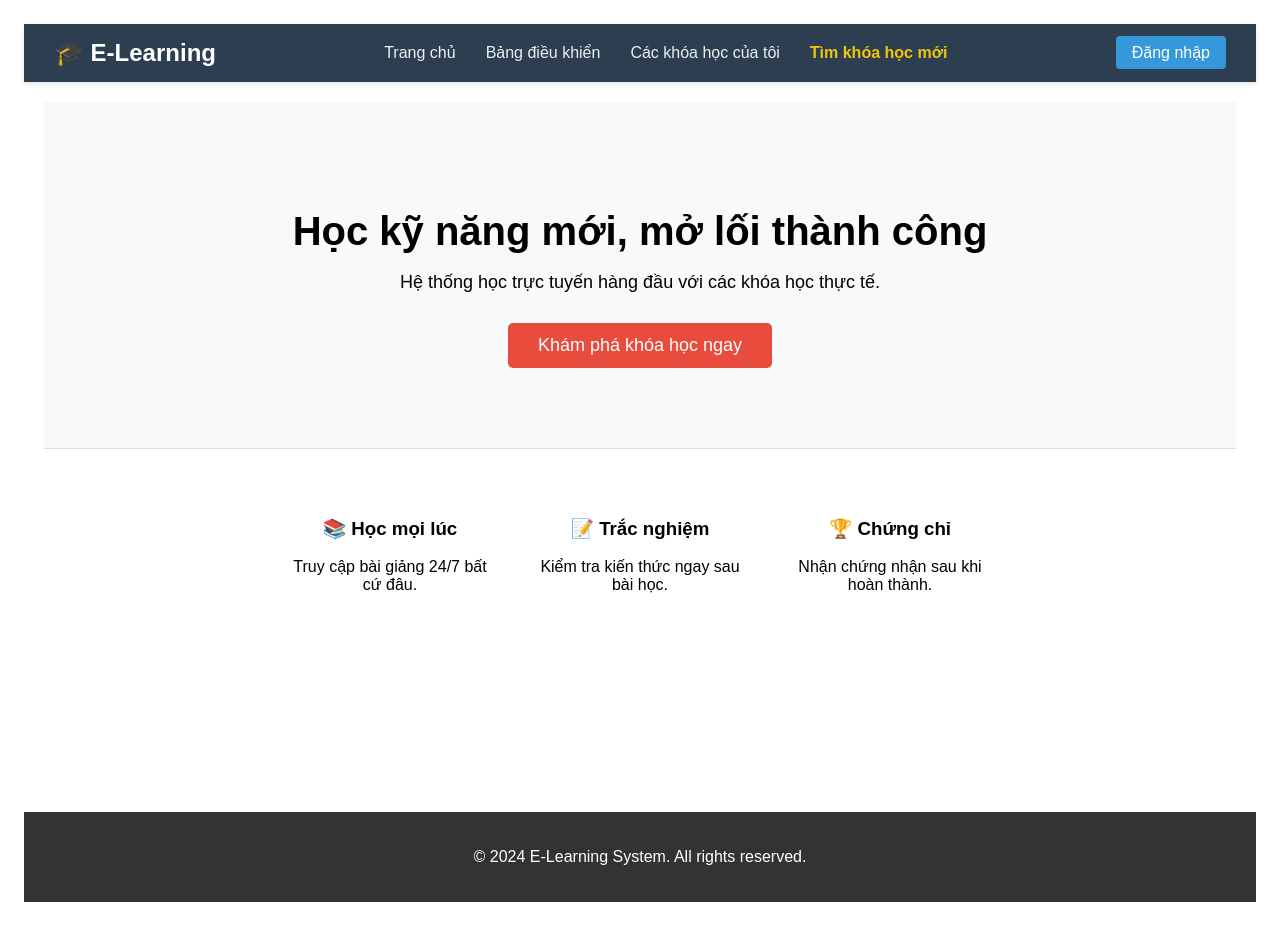
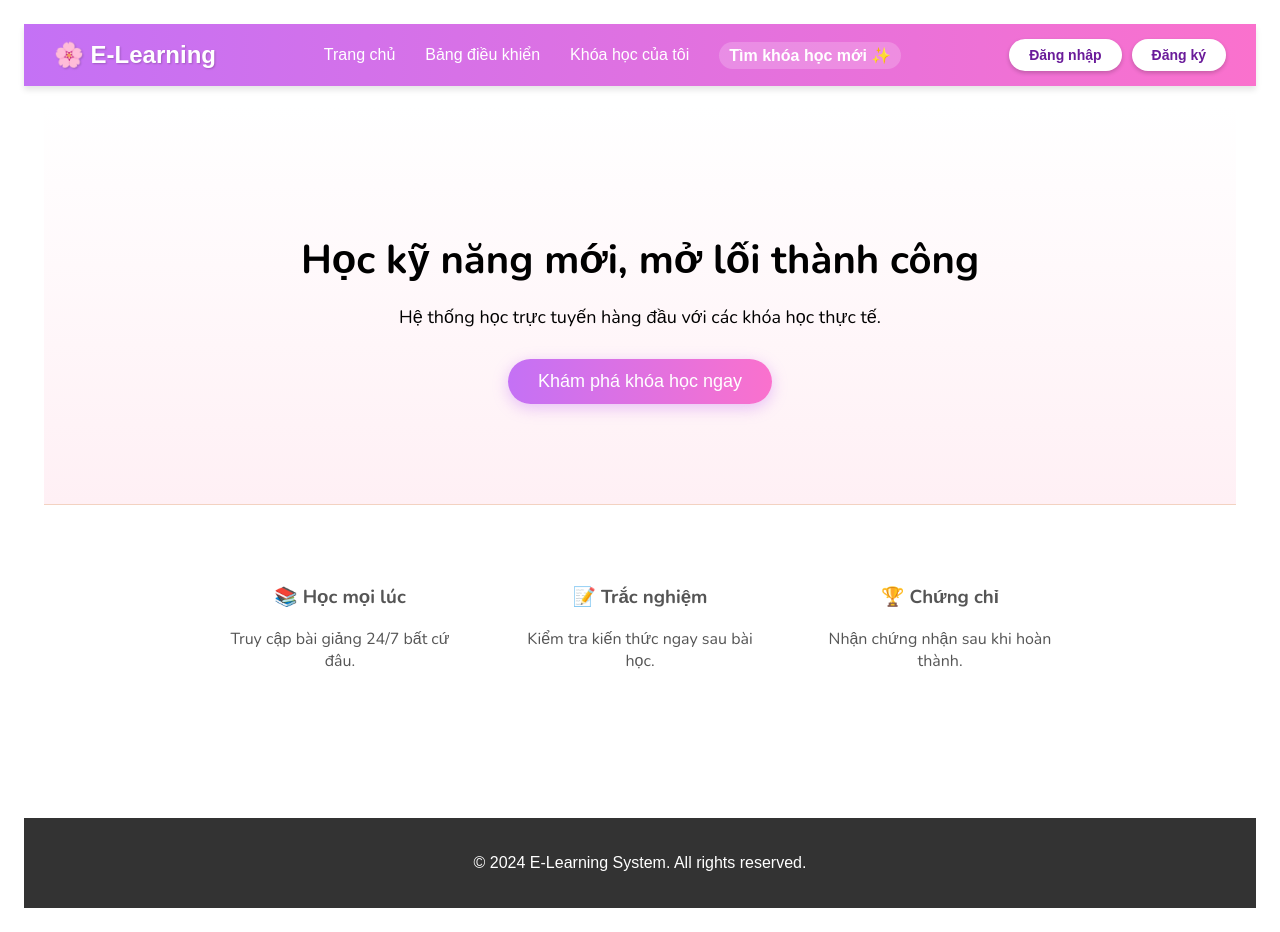
Before and after one commit to HuyH2/database_BTL2, a React (Vite) app in the folder client/: page / in a window 1280 px wide. Built offline with nearby package versions, Linux system fonts and the light colour scheme.

Commit message:
Cập nhập 2'

```diff
--- a/client/index.html
+++ b/client/index.html
@@ -11,7 +11,7 @@
     <link rel="preconnect" href="https://fonts.googleapis.com">
     <link rel="preconnect" href="https://fonts.gstatic.com" crossorigin>
     <link href="https://fonts.googleapis.com/css2?family=Roboto:wght@300;400;500;700&display=swap" rel="stylesheet">
-
+    <link href="https://fonts.googleapis.com/css2?family=Nunito:wght@400;600;700;800&display=swap" rel="stylesheet">
   </head>
   <body>
     <div id="root"></div>
--- a/client/src/components/Layout/Navbar.jsx
+++ b/client/src/components/Layout/Navbar.jsx
@@ -7,7 +7,7 @@ const Navbar = () => {
       {/* 1. LOGO */}
       <div style={styles.logo}>
         <Link to="/" style={{ textDecoration: 'none', color: 'white' }}>
-          🎓 E-Learning
+          🌸 E-Learning
         </Link>
       </div>
 
@@ -20,62 +20,74 @@ const Navbar = () => {
           <Link to="/student/dashboard" style={styles.link}>Bảng điều khiển</Link>
         </li>
         <li>
-          <Link to="/my-learning" style={styles.link}>Các khóa học của tôi</Link>
+          <Link to="/my-learning" style={styles.link}>Khóa học của tôi</Link>
         </li>
-        {/* Nút danh sách khóa học (để mua) */}
+        {/* Nút danh sách khóa học */}
         <li>
-          <Link to="/courses" style={styles.highlightLink}>Tìm khóa học mới</Link>
+          <Link to="/courses" style={styles.highlightLink}>Tìm khóa học mới ✨</Link>
         </li>
       </ul>
 
-      {/* 3. NÚT ĐĂNG NHẬP (Optional) */}
-      <div>
-        <Link to="/login" style={styles.loginBtn}>Đăng nhập</Link>
+      {/* 3. KHU VỰC TÀI KHOẢN (Đăng nhập & Đăng ký) */}
+      <div style={styles.authBlock}>
+        <Link to="/login" style={styles.authBtn}>Đăng nhập</Link>
+        <Link to="/register" style={styles.authBtn}>Đăng ký</Link>
       </div>
     </nav>
   );
 };
 
-// CSS nằm ngay trong file cho gọn
 const styles = {
   navContainer: {
     display: 'flex',
     justifyContent: 'space-between',
     alignItems: 'center',
     padding: '15px 30px',
-    backgroundColor: '#2c3e50', // Màu xanh đậm
+    background: 'linear-gradient(to right, #c471f5, #fa71cd)',
     color: 'white',
-    boxShadow: '0 2px 5px rgba(0,0,0,0.1)'
+    boxShadow: '0 4px 6px rgba(0,0,0,0.1)',
   },
   logo: {
     fontSize: '24px',
     fontWeight: 'bold',
+    textShadow: '1px 1px 2px rgba(0,0,0,0.2)',
   },
   menuList: {
     display: 'flex',
     listStyle: 'none',
-    gap: '30px', // Khoảng cách giữa các chữ
+    gap: '30px',
     margin: 0,
     padding: 0,
   },
   link: {
     textDecoration: 'none',
-    color: '#ecf0f1',
+    color: 'white',
     fontSize: '16px',
     fontWeight: '500',
-    transition: 'color 0.3s',
+    transition: 'opacity 0.3s',
   },
   highlightLink: {
     textDecoration: 'none',
-    color: '#f1c40f', // Màu vàng nổi bật
+    color: '#fff',
     fontWeight: 'bold',
+    backgroundColor: 'rgba(255, 255, 255, 0.2)',
+    padding: '5px 10px',
+    borderRadius: '20px',
   },
-  loginBtn: {
+  authBlock: {
+    display: 'flex',
+    gap: '10px',
+  },
+  authBtn: {
     textDecoration: 'none',
-    backgroundColor: '#3498db',
-    padding: '8px 16px',
-    borderRadius: '4px',
-    color: 'white',
+    backgroundColor: 'white',
+    color: '#6a1b9a',
+    padding: '8px 20px',
+    borderRadius: '20px',
+    fontWeight: 'bold',
+    fontSize: '14px',
+    boxShadow: '0 2px 4px rgba(0,0,0,0.2)',
+    transition: 'transform 0.2s',
   }
 };
 
--- a/client/src/pages/public/HomePage.jsx
+++ b/client/src/pages/public/HomePage.jsx
@@ -3,7 +3,7 @@ import { Link } from 'react-router-dom';
 
 const HomePage = () => {
   return (
-    <div style={{ fontFamily: 'Arial, sans-serif' }}>
+    <div style={{ fontFamily: 'Nunito, sans-serif' }}>
 
       {/* Banner Giới thiệu */}
       <div style={styles.heroSection}>
@@ -40,29 +40,35 @@ const HomePage = () => {
 const styles = {
   heroSection: {
     textAlign: 'center',
-    padding: '80px 20px',
-    backgroundColor: '#f8f9fa',
-    borderBottom: '1px solid #ddd',
+    padding: '100px 20px',
+    background: 'linear-gradient(to bottom, #ffffff, #fff0f5)',
+    borderBottom: '1px solid #f3d2c1',
   },
+
   ctaButton: {
     padding: '12px 30px',
     fontSize: '18px',
-    backgroundColor: '#e74c3c',
+    background: 'linear-gradient(to right, #c471f5, #fa71cd)',
     color: 'white',
     border: 'none',
-    borderRadius: '5px',
+    borderRadius: '25px',
     cursor: 'pointer',
+    boxShadow: '0 4px 15px rgba(196, 113, 245, 0.4)',
+    transition: 'transform 0.2s',
   },
+
   features: {
     display: 'flex',
     justifyContent: 'center',
     gap: '50px',
-    padding: '50px 20px',
+    padding: '60px 20px',
+    backgroundColor: 'white',
   },
   featureItem: {
     textAlign: 'center',
-    maxWidth: '200px',
-  }
+    maxWidth: '250px',
+    color: '#555',
+}
 };
 
 export default HomePage;
```
